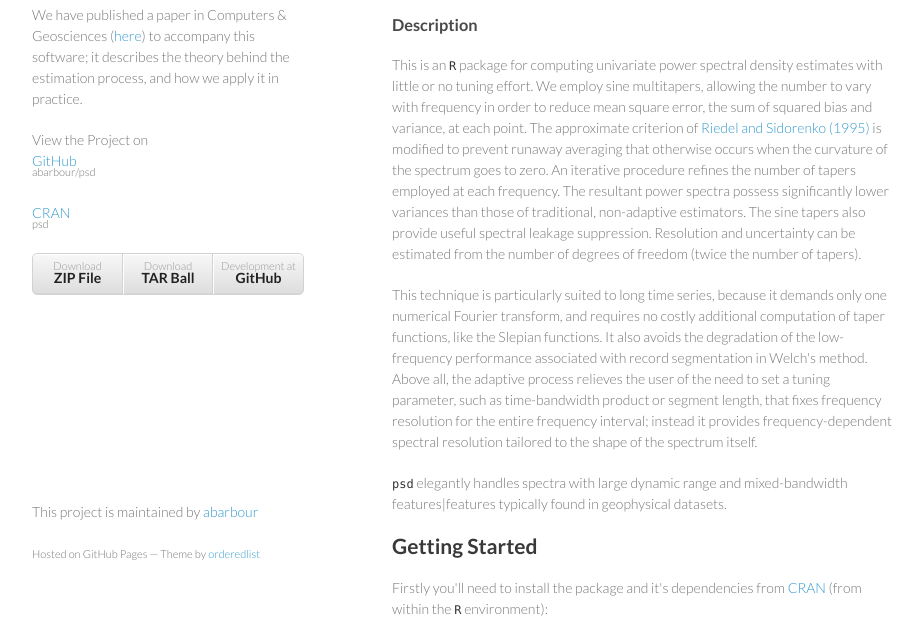
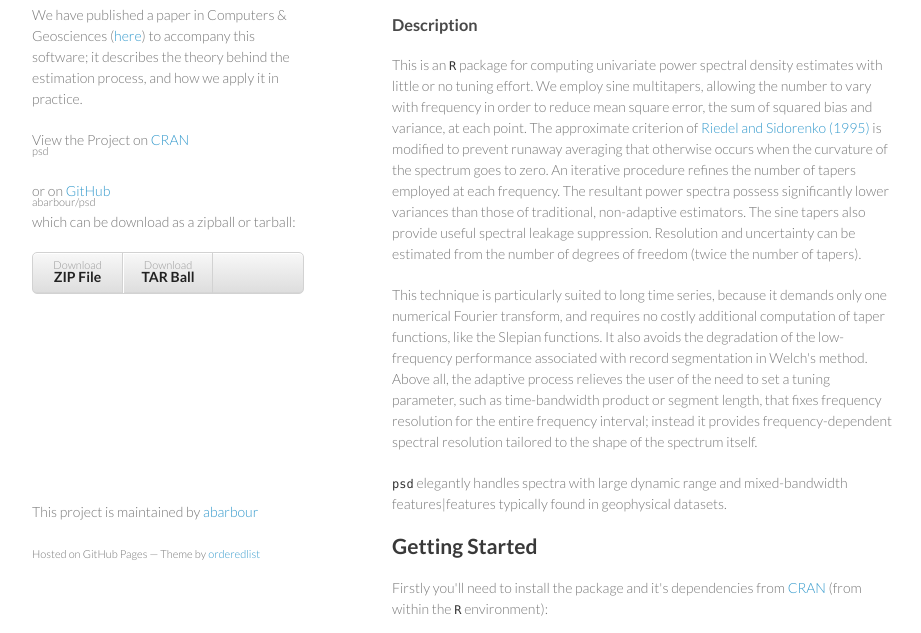
Before and after one commit to abarbour/psd, a plain HTML site: page index.html in a window 1280 px wide. Shown: the part 167-800 px from the top of the page, without its empty margins (178-1099 px from the left). Drawn offline with Linux system fonts and the light colour scheme.

Commit message:
more changes

```diff
--- a/index.html
+++ b/index.html
@@ -25,14 +25,18 @@ the estimation process, and how we apply it in practice.</p>
 
  <p class="view">
 View the Project on
-<br><a href="https://github.com/abarbour/psd" target="_blank"> GitHub<small>abarbour/psd</small></a>
-<br><a href="http://cran.r-project.org/web/packages/psd/" target="_blank"> CRAN<small>psd</small></a>
+<a href="http://cran.r-project.org/web/packages/psd/" target="_blank"> CRAN<small>psd</small></a>
+ <p class="view">
+or on
+<a href="https://github.com/abarbour/psd" target="_blank"> GitHub<small>abarbour/psd</small></a>
+which can be download as a zipball or tarball:
 </p>
-
         <ul>
           <li><a href="https://github.com/abarbour/psd/zipball/master">Download <strong>ZIP File</strong></a></li>
           <li><a href="https://github.com/abarbour/psd/tarball/master">Download <strong>TAR Ball</strong></a></li>
-          <li><a href="https://github.com/abarbour/psd" target="_blank">Development at<strong>GitHub</strong></a></li>
+ <!--
+<li><a href="https://github.com/abarbour/psd" target="_blank">Development at<strong>GitHub</strong></a></li>
+-->
         </ul>
 
       </header>
```
